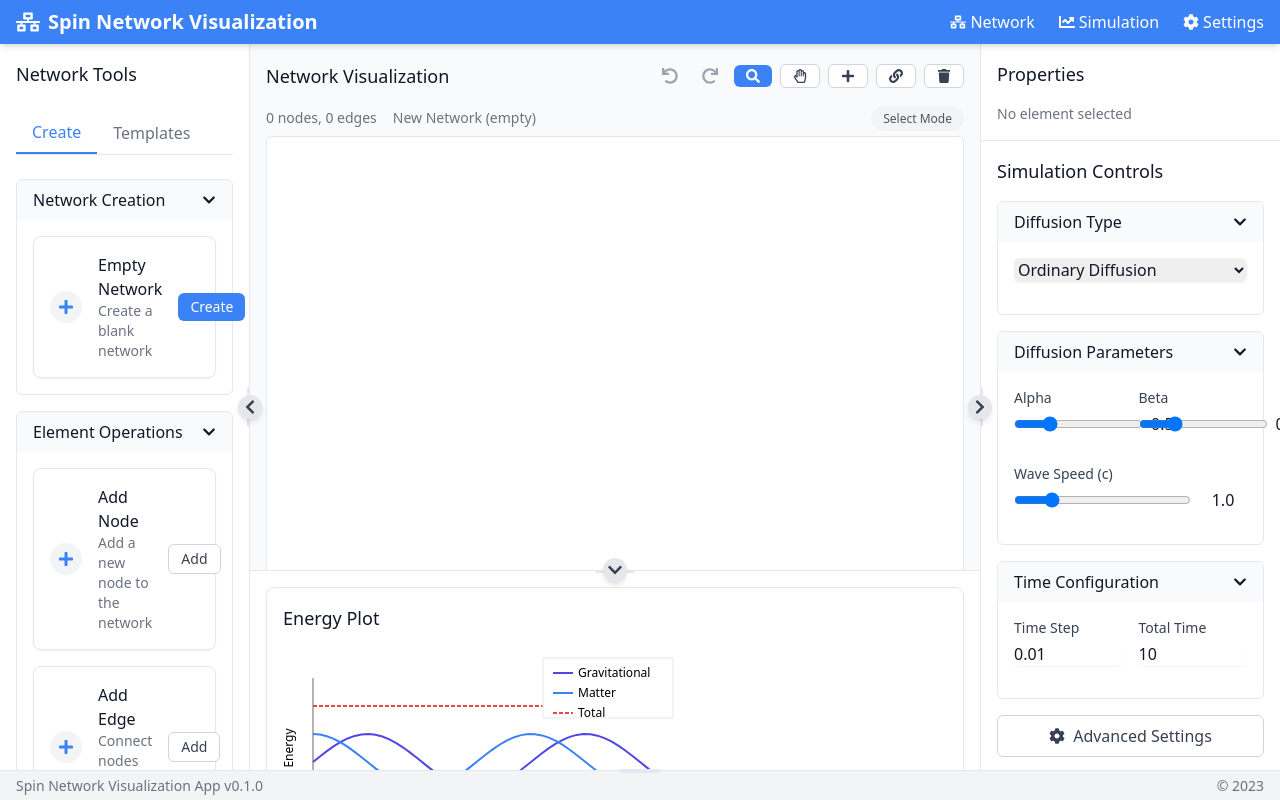
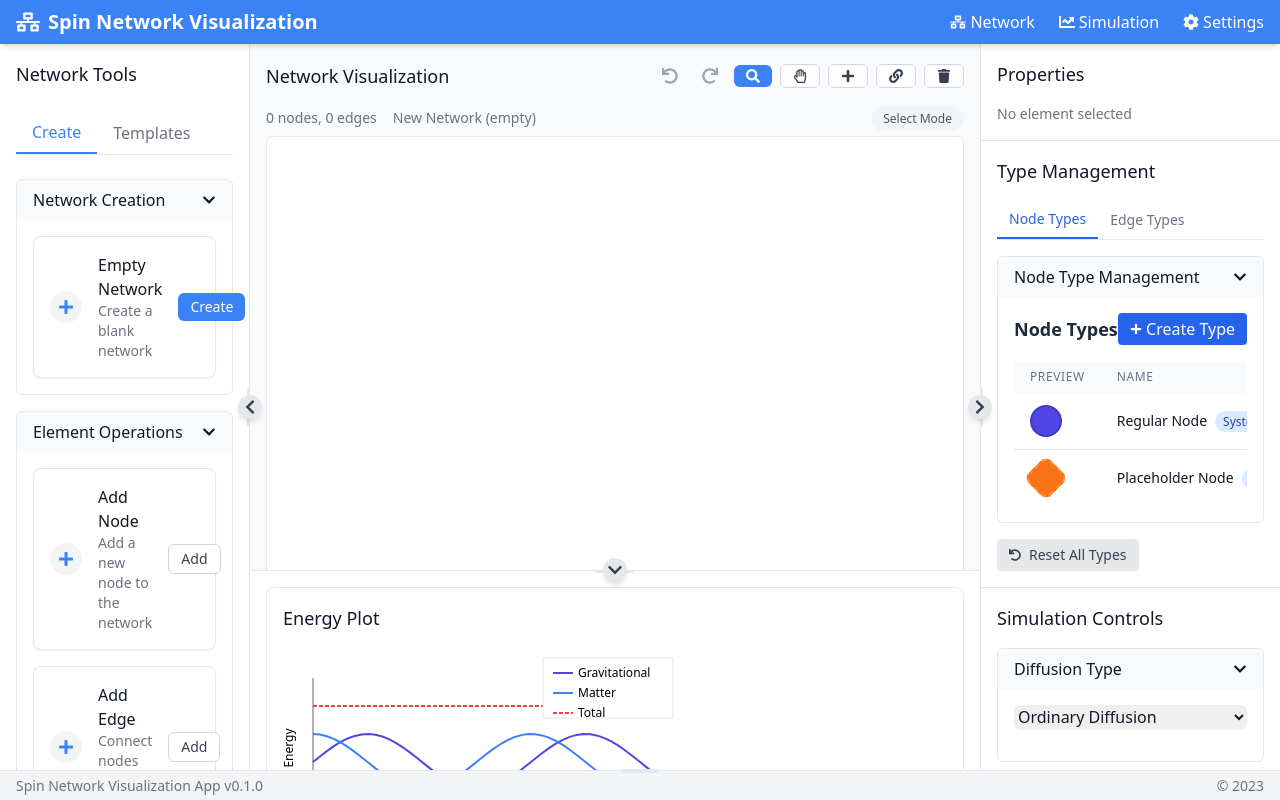
Before and after one commit to space-cadet/spin_network_app, a React (Vite) app: page / in a window 1280 px wide. Built offline with nearby package versions, Linux system fonts and the light colour scheme.

Commit message:
Add TypeManagementPanel to right sidebar. However, entire panel needs to be collapsible.

```diff
--- a/src/App.tsx
+++ b/src/App.tsx
@@ -2,7 +2,7 @@ import { useSelector } from 'react-redux'
 import MainLayout from './components/layouts/MainLayout'
 import Workspace from './components/workspace/Workspace'
 import NetworkTools from './components/tools/NetworkTools'
-import PropertiesPanel from './components/panels/PropertiesPanel'
+import { PropertiesPanel, TypeManagementPanel } from './components/panels'
 import SimulationControls from './components/simulation/SimulationControls'
 import EnergyPlot from './components/visualization/EnergyPlot'
 import PersistentResizablePanel from './components/common/PersistentResizablePanel'
@@ -111,6 +111,7 @@ function App() {
               >
                 <div className="h-full overflow-y-auto">
                   <PropertiesPanel />
+                  <TypeManagementPanel />
                   <SimulationControls onStartSimulation={handleStartSimulation} />
                 </div>
               </PersistentResizablePanel>
```
